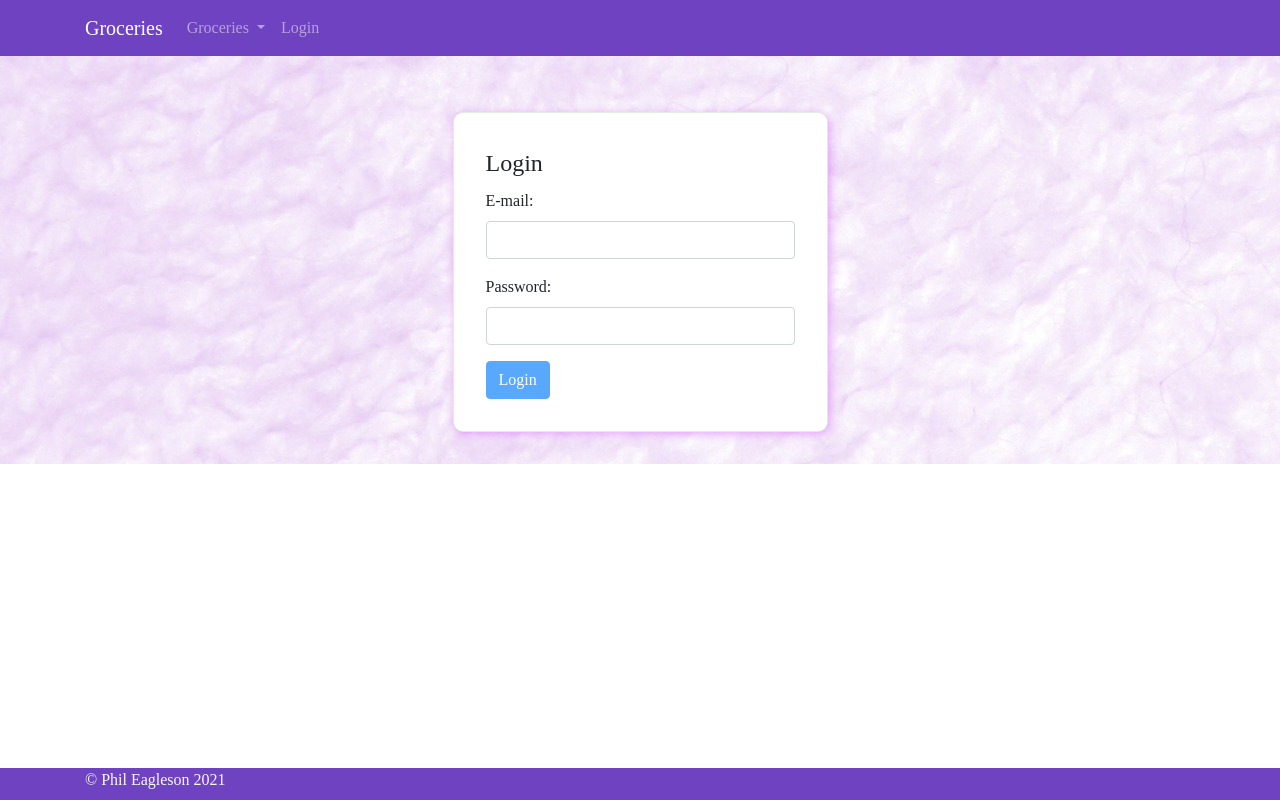
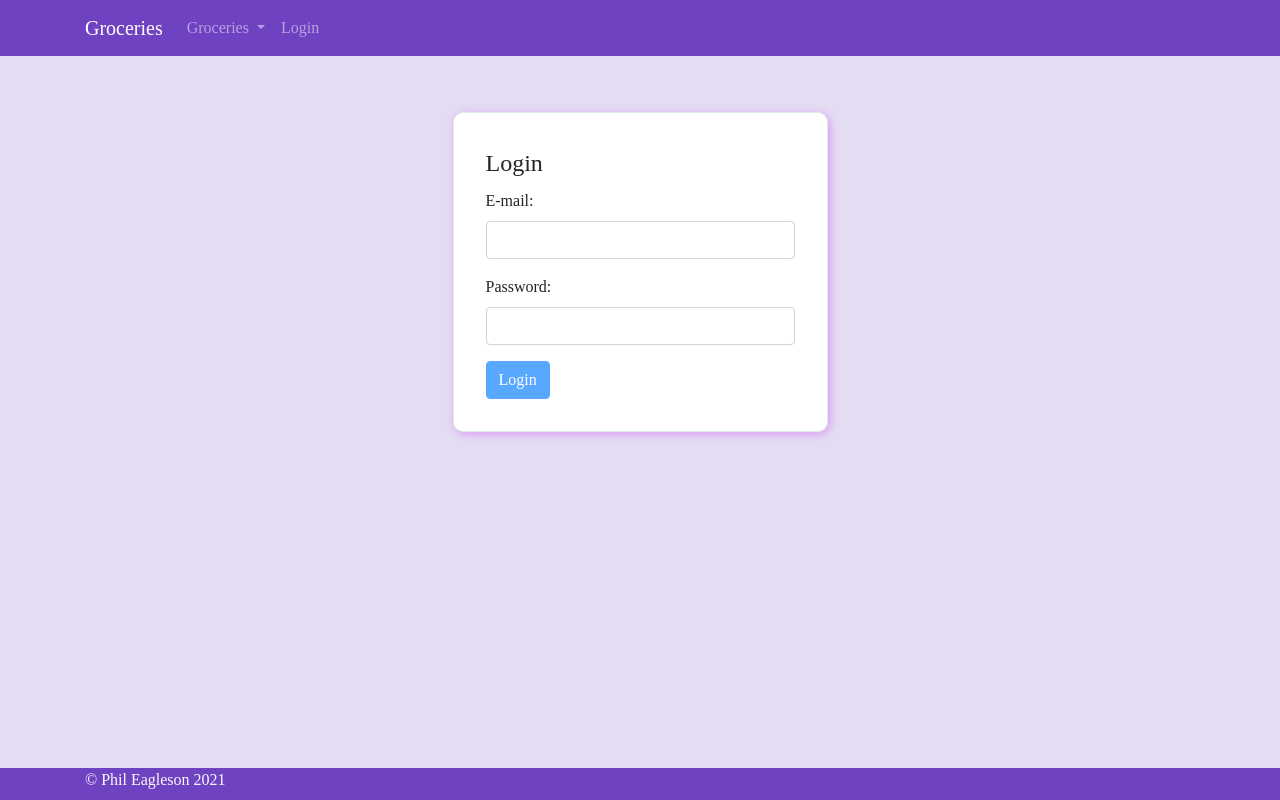
Before and after one commit to phileagleson/ng-groceries-frontend, an Angular app: page /login in a window 1280 px wide. Built offline with nearby package versions, Linux system fonts and the light colour scheme; a web font is replaced by a local one.

Commit message:
Updated styles yet again

```diff
--- a/src/app/app.component.html
+++ b/src/app/app.component.html
@@ -1,8 +1,6 @@
 <div class="wrapper">
   <div class="overlay">
-    <!-- Top Nav -->
     <app-navbar></app-navbar>
-    <!-- Main Content Nav -->
     <main>
       <app-error></app-error>
       <app-loading></app-loading>
--- a/src/app/app.component.scss
+++ b/src/app/app.component.scss
@@ -1,20 +1,3 @@
-.wrapper {
-  height: 100%;
-  width: 100%;
-
- background-image: url('../assets/img/background.jpeg');
- height: 100%;
- height: -webkit-fill-available;
- background-repeat: repeat-y;
-
- .overlay {
-   background-color: rgba(255,255,255,0.6);
-   width: 100%;
-   height: 100%;
-   height: -webkit-fill-available;
- }
-  main {
-    width: 100%;
-    height: 100%;
-  }
+main {
+  padding-bottom: 8rem;
 }
--- a/src/app/components/grocery-list/grocery-list.component.scss
+++ b/src/app/components/grocery-list/grocery-list.component.scss
@@ -2,7 +2,7 @@
 @import '~bootstrap/scss/_variables.scss';
 
 .container {
-  overflow-y: hidden;
+  height: 100%;
   .list-group {
     height: 100%
   }
--- a/src/index.html
+++ b/src/index.html
@@ -8,6 +8,8 @@
     <link rel="icon" type="image/x-icon" href="favicon.ico" />
   </head>
   <body>
-    <app-root></app-root>
+    <div class="overlay">
+      <app-root></app-root>
+    </div>
   </body>
 </html>
--- a/src/styles.scss
+++ b/src/styles.scss
@@ -14,11 +14,20 @@
 
 html, body {
   font-family: 'Delius', cursive;
-  -webkit-background-size: 100%;
-  -moz-background-size: cover;
+  height: 100%;
+  height: -webkit-fill-available;
   min-height: 100%;
 }
 
 body {
   height: 100%;
+  height: -webkit-fill-available;
+  background-color: lighten($purple, 40%)
 }
+
+
+
+main {
+   width: 100%;
+   height: 100%;
+}
```
